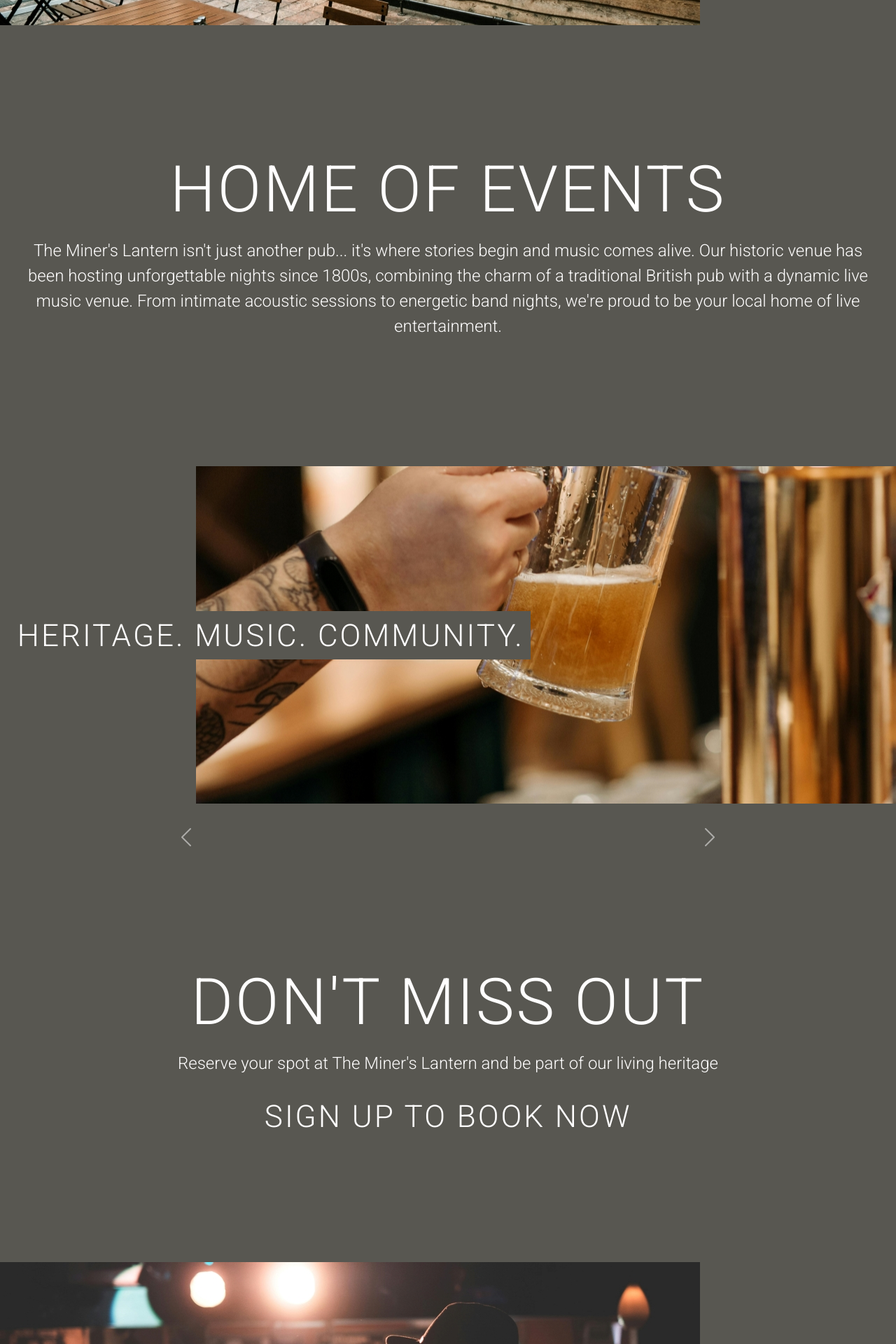
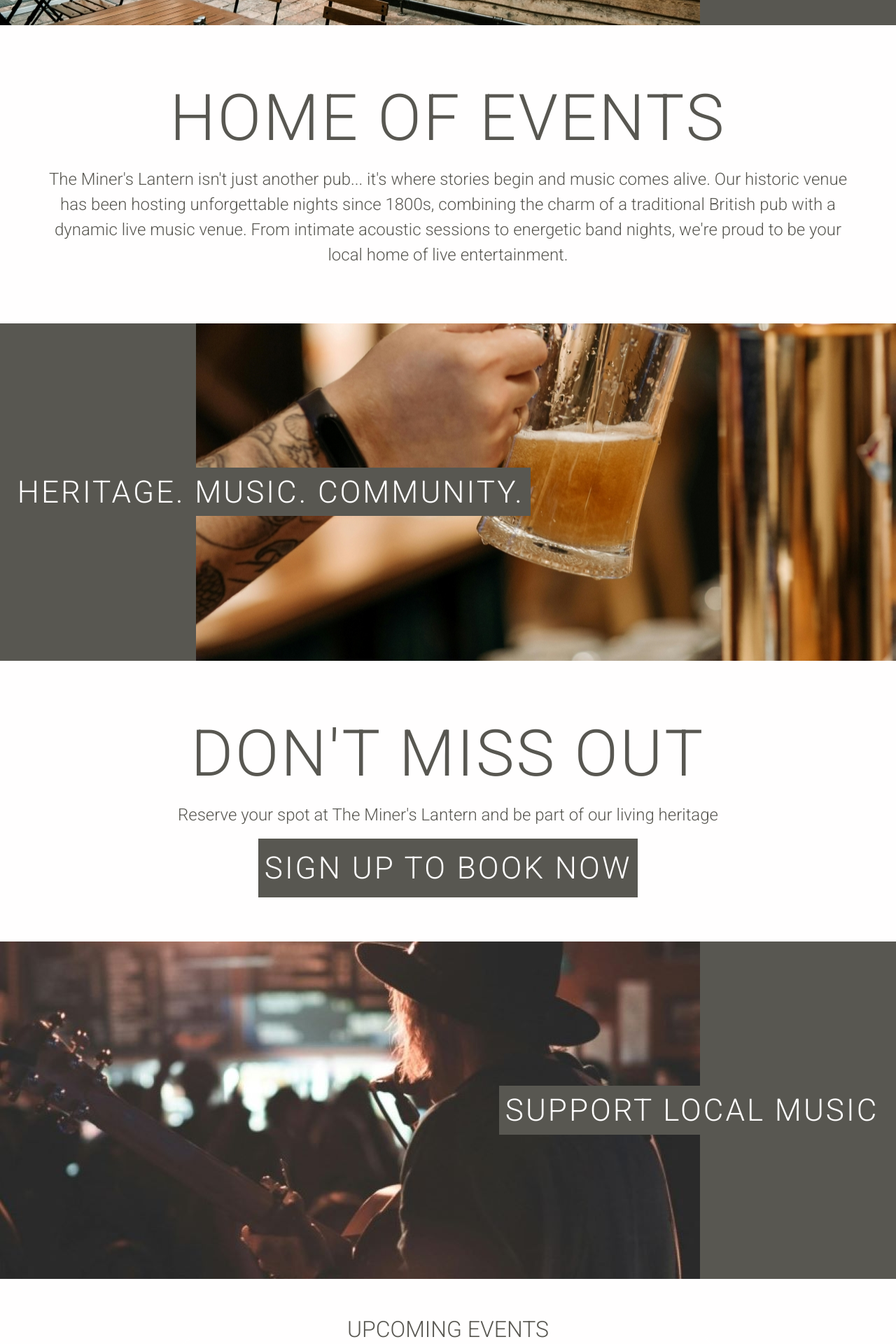
Before and after one commit to surfdemon/theater-booking-system, a Django app: page / in a window 1280 px wide. Shown: the part 680-2600 px from the top of the page at 70% size. Run offline with Django 4.2, Linux system fonts and the light colour scheme; data that the repository does not hold is empty; some libraries are stand-ins or nearby versions; some web fonts are replaced.

Commit message:
Refactor: Home page styling adjusted to add more white spacing

```diff
--- a/event/templates/event/home.html
+++ b/event/templates/event/home.html
@@ -40,10 +40,31 @@
 
     </section>
 
-    <section>
+
+    <div class="home-div-two">
+        <div class="home-heading-two">Don't miss out</div>
+        <p class="text-center home-text">Reserve your spot at The Miner's Lantern and be part of our living heritage</p>
+        {% if not user.is_authenticated %}
+        <div class="home-subheading text-center"><mark class="text-center hvr-sweep-to-left"><a class="signup-btn" href="{% url 'account_signup' %}">Sign up to Book Now</a></mark></div>
+        {% else %}
+        <div class="home-subheading text-center"><mark class="text-center hvr-sweep-to-left"><a class="signup-btn" href="{% url 'events' %}">Book Now</a></mark></div>
+        {% endif %}
+    </div>
+
+    <section class="parallax-three">
+
+        <div class="parallax-inner-three">
+
+            <div class="home-subheading-three m-3"><mark>Support Local Music</mark></div>
+
+        </div>
+
+    </section>
+    <section class="carousel-section">
         <div class="container-fluid">
             <div class="row">
-                <div class="col-12 pt-5">
+                <div class="col-12 pt-5 pb-5">
+                    <div class="carousel-header">Upcoming Events</div>
                     <div id="carouselExampleCaptions" class="carousel slide" data-bs-ride="carousel">
                         <div class="carousel-indicators">
                             {% for event in events %}
@@ -79,26 +100,6 @@
             </div>
         </div>
     </section>
-
-    <div class="home-div-two">
-    <div class="home-heading-two">Don't miss out</div>
-    <p class="text-center home-text">Reserve your spot at The Miner's Lantern and be part of our living heritage</p>
-    {% if not user.is_authenticated %}
-    <div class="home-subheading text-center"><mark class="text-center hvr-sweep-to-left"><a class="signup-btn" href="{% url 'account_signup' %}">Sign up to Book Now</a></mark></div>
-    {% else %}
-    <div class="home-subheading text-center"><mark class="text-center hvr-sweep-to-left"><a class="signup-btn" href="{% url 'events' %}">Book Now</a></mark></div>
-    {% endif %}
-    </div>
-
-    <section class="parallax-three">
-
-        <div class="parallax-inner-three">
-
-            <div class="home-subheading-three m-3"><mark>Support Local Music</mark></div>
-
-        </div>
-
-    </section>
 {% endblock %}
 
 {% block extras %}
--- a/static/css/style.css
+++ b/static/css/style.css
@@ -94,24 +94,28 @@ footer {
     text-transform: uppercase;
 	text-align: center;
 	font-size: 575%;
-	color: var(--white);
+	color: var(--grey);
     letter-spacing: 3px;
 }
 
 .home-div{
-    padding: 3%;
-	margin: 10% 0;
+    padding: 5%;
+	margin: 0;
+    background-color: #fffefe;
+    color: var(--grey)
 }
 
 .home-div-two{
-    padding: 3%;
-	margin: 10% 0;
+    padding: 5%;
+	margin: 0;
+    background-color: #fffefe;
+    color: var(--grey)
 }
 
 .home-heading-two {
 	text-align: center;
 	font-size: 575%;
-	color: var(--white);
+	color: var(--grey);
 	text-transform: uppercase;
 	letter-spacing: 3px;
 }
@@ -235,6 +239,12 @@ mark {
 
 /* carousel */
 
+.carousel-header {
+    text-align: center;
+    color: var(--grey);
+    font-size: 200%;
+    text-transform: uppercase;
+}
 .carousel {
     width: 70%;
     margin: 0 auto;
@@ -257,7 +267,9 @@ mark {
     background-color: var(--grey);
 
 }
-
+.carousel-section {
+    background-color: #fffefe;
+}
 /* Events */
 
 .event-image {
```
Also changed, not shown: static/img/home-three.jpg.
